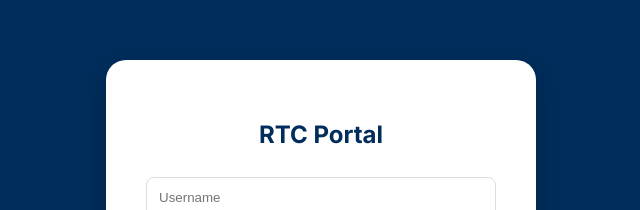
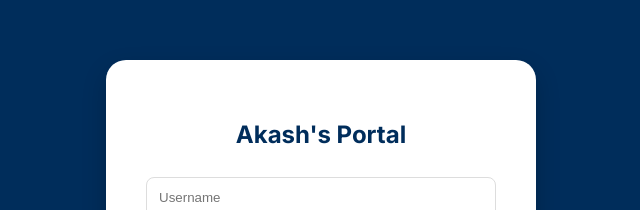
Before and after one commit to Akash3787/demogithubaction, a website: page index.html in a window 1280 px wide. Shown: the part 191-401 px from the top of the page, without its empty margins (319-959 px from the left). Drawn offline with Linux system fonts and the light colour scheme.

Commit message:
Change portal title from 'RTC Portal' to 'Akash's Portal'

```diff
--- a/index.html
+++ b/index.html
@@ -50,7 +50,7 @@
 
     <div id="login-screen">
         <div class="login-box">
-            <h2 style="color: var(--rtc-blue)">RTC Portal</h2>
+            <h2 style="color: var(--rtc-blue)">Akash's Portal</h2>
             <input type="text" id="user-input" placeholder="Username">
             <input type="password" id="pass-input" placeholder="Password">
             <button class="btn btn-primary" style="width:100%" onclick="processLogin()">Login</button>
```
